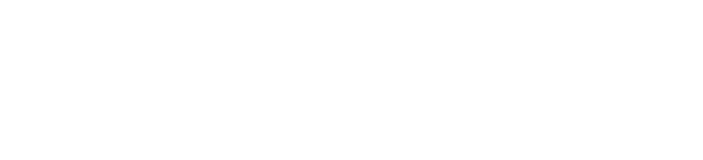
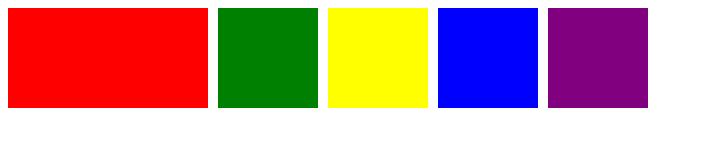
Before and after one commit to AbhijitSarkaar/javascript-projects, a plain HTML site: page expanding-cards/index.html in a window 1280 px wide. Shown: the whole page, without its empty margins (0-703 px from the left). Drawn offline with Linux system fonts and the light colour scheme.

Commit message:
expanding cards project done

```diff
--- /dev/null
+++ b/expanding-cards/index.css
@@ -0,0 +1,30 @@
+.expanding-cards {
+    display: flex;
+    gap: 10px;
+}
+
+.card {
+    height: 100px;
+    width: 100px;
+    transition: width 1s;
+}
+
+.red {
+    background-color: red;
+}
+.green {
+    background-color: green;
+}
+.yellow {
+    background-color: yellow;
+}
+.blue {
+    background-color: blue;
+}
+.purple {
+    background-color: purple;
+}
+
+.active {
+    width: 200px;
+}
--- a/expanding-cards/index.html
+++ b/expanding-cards/index.html
@@ -3,10 +3,17 @@
 <head>
     <meta charset="UTF-8">
     <meta name="viewport" content="width=device-width, initial-scale=1.0">
+    <link rel="stylesheet" href="./index.css" />
     <title>Expanding cards</title>
 </head>
 <body>
-
-<script src="./index.js"></script>
+    <div class="expanding-cards">
+        <div class="card red active"></div>
+        <div class="card green"></div>
+        <div class="card yellow"></div>
+        <div class="card blue"></div>
+        <div class="card purple"></div>
+    </div>
+    <script src="./index.js"></script>
 </body>
 </html>
--- a/expanding-cards/index.js
+++ b/expanding-cards/index.js
@@ -1 +1,22 @@
-console.log('expanding cards project')
+let cards = document.querySelectorAll('.card')
+
+cards.forEach(card => {
+    card.addEventListener('click', (event) => {
+
+        cards.forEach(singleCard => {
+            singleCard.classList.remove('active')
+        })
+
+        event.target.classList.add('active')
+    })
+})
+
+
+
+
+/*
+    - transition is used to define the transition between different states of an element, it can be applied on one or
+    more properties of the element
+    - element.classList.remove to remove a class
+    - element.classList.add to add a class
+*/
```
